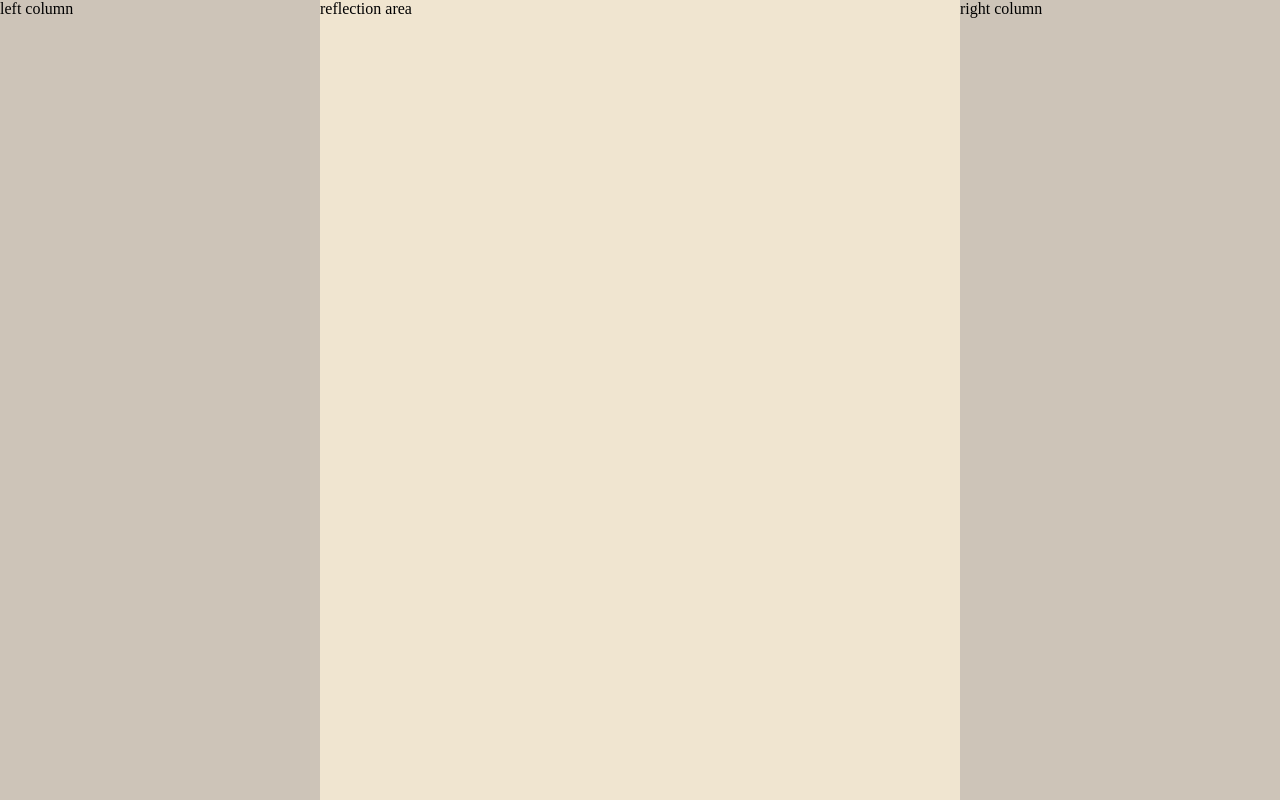
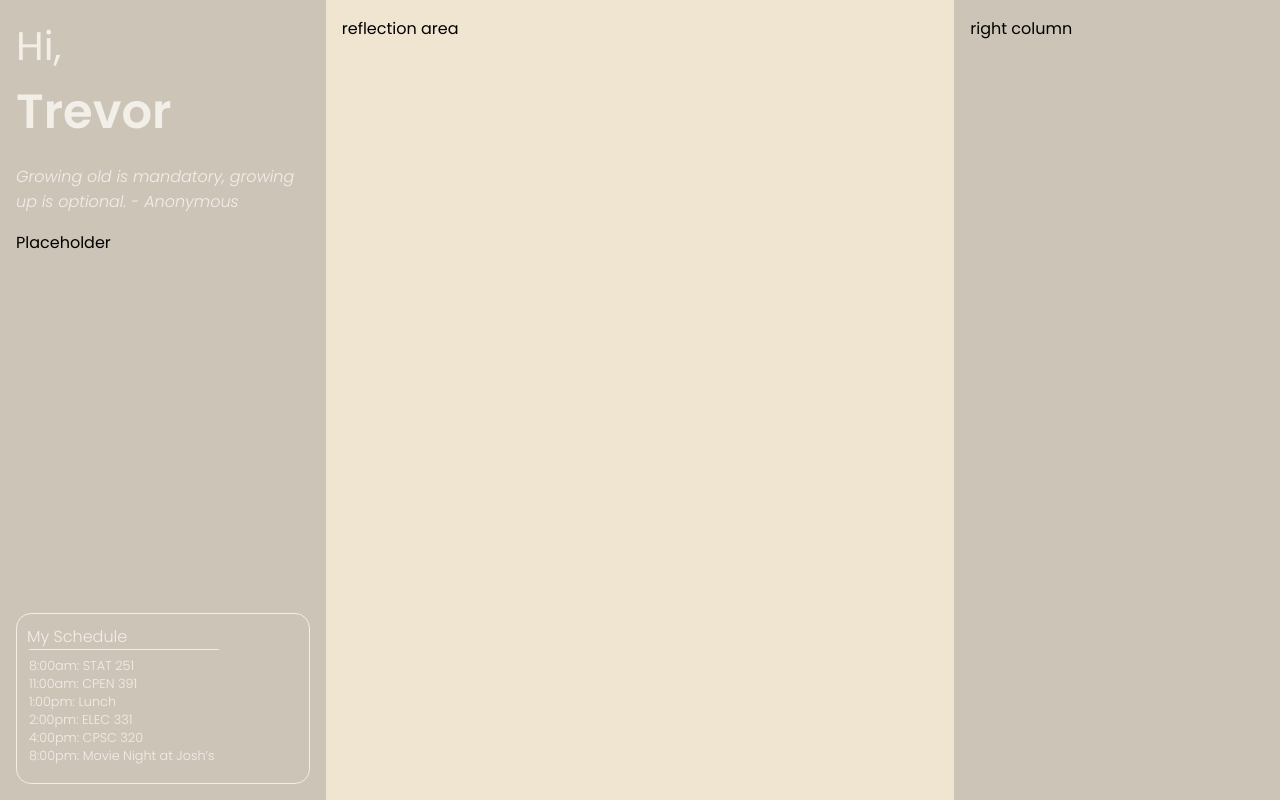
Before and after one commit to janishjit/smart_mirror, a React (Create React App) app: page / in a window 1280 px wide. Built offline with nearby package versions, Linux system fonts and the light colour scheme.

Commit message:
adds welcome and schedule modules

```diff
--- a/public/index.html
+++ b/public/index.html
@@ -8,6 +8,12 @@
     <meta
       name="description"
       content="Web site created using create-react-app"
+    />
+    <link rel="preconnect" href="https://fonts.googleapis.com" />
+    <link rel="preconnect" href="https://fonts.gstatic.com" crossorigin />
+    <link
+      href="https://fonts.googleapis.com/css2?family=Poppins:ital,wght@0,300;0,400;0,500;0,600;0,700;1,300;1,400;1,500;1,600&display=swap"
+      rel="stylesheet"
     />
     <link rel="apple-touch-icon" href="%PUBLIC_URL%/logo192.png" />
     <!--
--- a/src/App.css
+++ b/src/App.css
@@ -1,6 +1,5 @@
 .App {
   display: flex;
-  background-color: green;
   flex: 1;
   min-width: 100vw;
   min-height: 100vh;
@@ -8,7 +7,7 @@
 
 .reflection-area {
   background-color: var(--bg-light);
-  flex: 0.66;
+  flex: 0.67;
 }
 
 .col1,
@@ -16,3 +15,11 @@
   flex: 0.33;
   background-color: var(--bg-dark);
 }
+
+.col1,
+.col3,
+.reflection-area {
+  padding: 1em;
+  flex-direction: column;
+  display: flex;
+}
--- a/src/App.tsx
+++ b/src/App.tsx
@@ -1,12 +1,37 @@
 import React from "react";
 import "./App.css";
+import Placeholder from "./Placeholder";
+import Schedule from "./Schedule";
+import Welcome from "./Welcome";
 
 // Look at figma for modules, claim modules with a comment on the figma file
 // https://www.figma.com/file/yrqrIB1452Kw8NM9943uOt/Magic-Mirror-Wireframes?node-id=2%3A17
+const EXAMPLE_SCHEDULE = [
+  { time: "8:00am", event: "STAT 251 " },
+  { time: "11:00am", event: " CPEN 391" },
+  { time: "1:00pm", event: "Lunch" },
+  { time: "2:00pm", event: "ELEC 331" },
+  { time: "4:00pm", event: "CPSC 320" },
+  { time: "8:00pm", event: "Movie Night at Josh’s" },
+];
+
+
+
+
+
 function App() {
   return (
     <div className="App">
-      <div className="col1">left column</div>
+      <div className="col1">
+        <Welcome
+          name={ "Trevor" }
+          quote={
+            "Growing old is mandatory, growing up is optional. - Anonymous"
+          }
+        />
+        <Placeholder />
+        <Schedule schedule={ EXAMPLE_SCHEDULE } />
+      </div>
       <div className="reflection-area">reflection area</div>
       <div className="col3">right column</div>
     </div>
--- /dev/null
+++ b/src/Placeholder.tsx
@@ -0,0 +1,7 @@
+type PlaceholderProps = {};
+
+const Placeholder = (props: PlaceholderProps) => {
+  return <div style={ { flex: 1 } }>Placeholder</div>;
+};
+
+export default Placeholder;
--- /dev/null
+++ b/src/Schedule/Schedule.module.css
@@ -0,0 +1,31 @@
+.underlined {
+  position: relative;
+}
+
+.underlined::after {
+  content: "";
+  background-color: var(--text-light);
+  height: 0.9px;
+  width: 70%;
+  position: absolute;
+  bottom: -1px;
+  left: 2px;
+  border-radius: 10px;
+}
+
+ul {
+  list-style: none;
+  margin: 0.5em 0;
+  padding: 0 0 0 2px;
+}
+
+li {
+  font-size: 0.8em;
+}
+
+.container {
+  border: 1px solid var(--text-light);
+  border-radius: 15px;
+  padding: 10px;
+  font-weight: 200;
+}
--- /dev/null
+++ b/src/Schedule/Schedule.tsx
@@ -0,0 +1,20 @@
+import { EventType } from "../types";
+import styles from "./Schedule.module.css";
+type ScheduleProps = {
+  schedule: EventType[];
+};
+
+const Schedule = ({ schedule }: ScheduleProps) => {
+  return <div className={ styles.container }>
+    <div className={ [styles.underlined, "text"].join(" ") }>My Schedule</div>
+    <ul className={ ["text"].join(" ") }>
+      { schedule.map((entry: EventType) =>
+        <li>
+          { entry.time }: { entry.event }
+        </li>
+      ) }
+    </ul>
+  </div>;
+};
+
+export default Schedule;
--- /dev/null
+++ b/src/Schedule/index.ts
@@ -0,0 +1,3 @@
+import Schedule from "./Schedule";
+
+export default Schedule;
--- /dev/null
+++ b/src/Welcome/Welcome.module.css
@@ -0,0 +1,15 @@
+.hi {
+  font-size: 2.5em;
+  flex-wrap: wrap;
+}
+
+.name {
+  font-size: 3em;
+  font-weight: 600;
+}
+
+.quote {
+  font-style: italic;
+  font-size: 1em;
+  font-weight: lighter;
+}
--- /dev/null
+++ b/src/Welcome/Welcome.tsx
@@ -0,0 +1,14 @@
+import styles from "./Welcome.module.css";
+
+type WelcomeProps = { name: string; quote: string };
+const Welcome = ({ name, quote }: WelcomeProps) => {
+  return (
+    <>
+      <div className={ [styles.hi, "text"].join(" ") }>Hi,</div>
+      <div className={ [styles.name, "text"].join(" ") }>{ name }</div>
+      <p className={ [styles.quote, "text"].join(" ") }>{ quote }</p>
+    </>
+  );
+};
+
+export default Welcome;
--- /dev/null
+++ b/src/Welcome/index.ts
@@ -0,0 +1,3 @@
+import Welcome from "./Welcome";
+
+export default Welcome;
--- a/src/index.css
+++ b/src/index.css
@@ -9,10 +9,18 @@ body {
   width: 100vw;
   height: 100vh;
   display: flex;
+  --font: "Poppins";
+  font-family: var(--font);
   --bg-light: #f0e5d0;
   --bg-dark: #cdc4b8;
+  --text-light: #f2eee8;
+  font-size: 1rem;
 }
 
 html {
   background-color: var(--bg-dark);
 }
+
+.text {
+  color: var(--text-light);
+}
--- /dev/null
+++ b/src/types.d.ts
@@ -0,0 +1,4 @@
+export type EventType = {
+  time: string;
+  event: string;
+};
```
Also changed, not shown: 1 other file (tests, documents, lock files or other folders).
